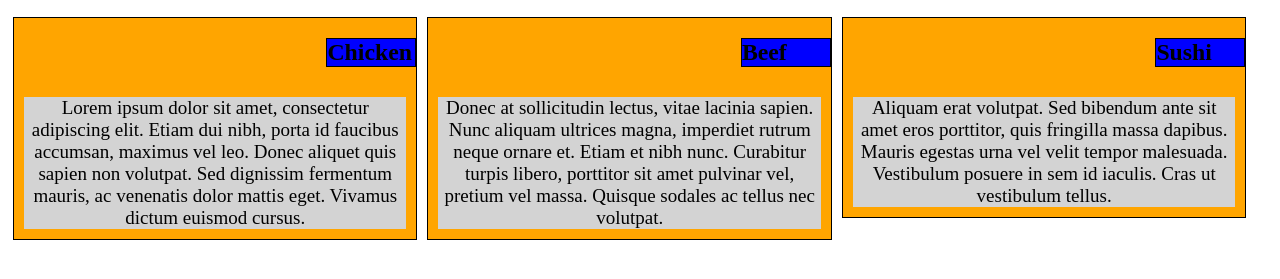
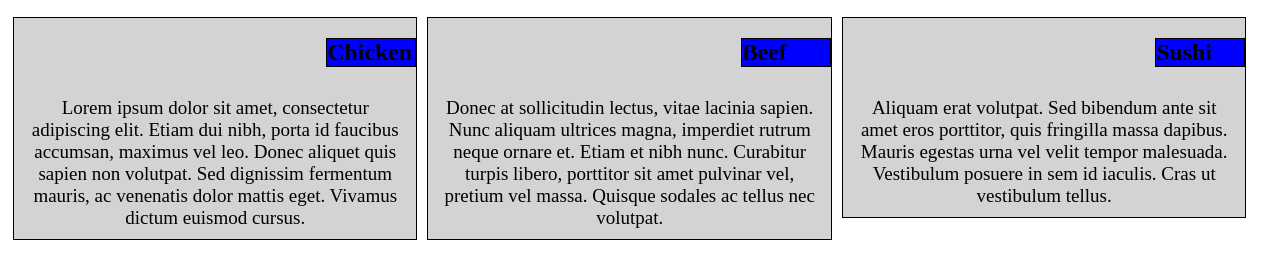
Before and after one commit to pooja-singh-67/Module2_assign, a plain HTML site: page index.html in a window 1280 px wide. Shown: the part 63-342 px from the top of the page. Drawn offline with Linux system fonts and the light colour scheme.

Commit message:
Update style.css

```diff
--- a/css/style.css
+++ b/css/style.css
@@ -27,7 +27,7 @@ h2
 
 .col-lg-3, .col-md-6, .col-md-12, .col
 {
-	background-color: orange;
+	background-color: #D3D3D3;
 }
 
 .section
```
